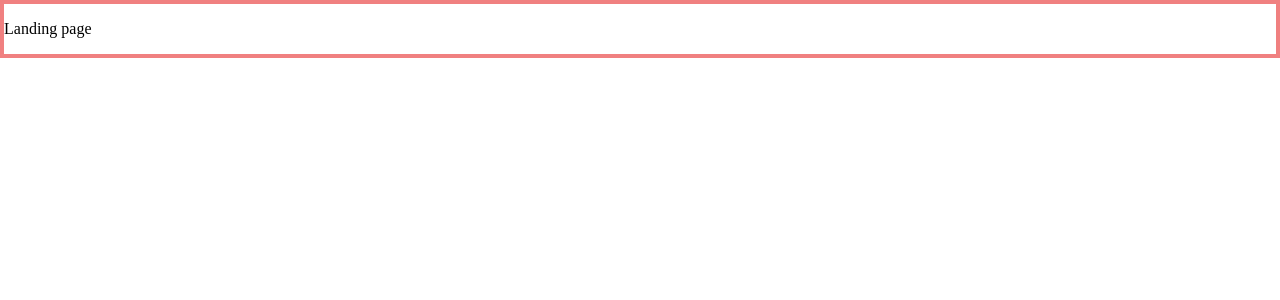
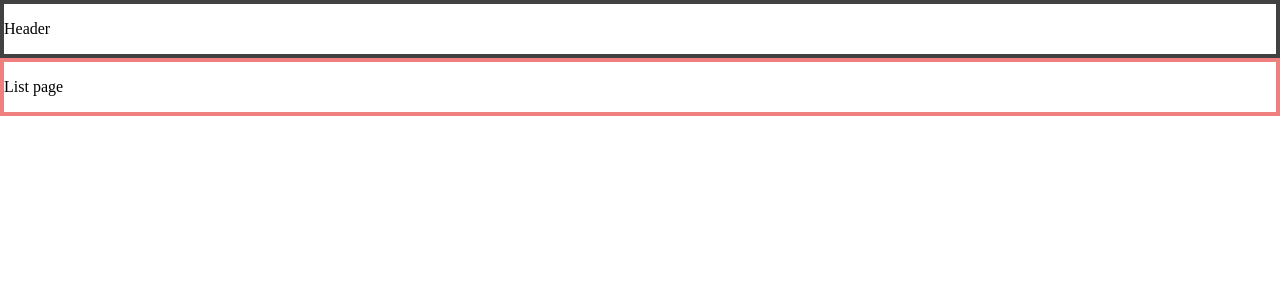
Before and after one commit to recondesigns-archived-practice/lodge-traveler-ut, a React (Create React App) app: page /list in a window 1280 px wide. Shown: the top 300 px of the page. Built offline with nearby package versions, Linux system fonts and the light colour scheme; what react-google-maps would draw is missing.

Commit message:
Added React Router Dom
Added react-router-dom and the correct routing.

```diff
--- a/src/App.js
+++ b/src/App.js
@@ -1,5 +1,10 @@
 import React, { useState } from 'react'
+import { Switch, Route } from 'react-router-dom'
 import LandingPage from './LandingPage'
+import MapPage from './MapPage'
+import ListPage from './ListPage'
+
+import Header from './components/Header'
 // import designIcon from './assets/icons/design-icon.svg'
 // import mapStyles from './mapStyles'
 
@@ -74,7 +79,22 @@ const WrappedMap = withScriptjs(withGoogleMap(Map))
 export default function App() {
 
   return (
-    <LandingPage />
+    <>
+    <Header />
+    <Switch>
+      <Route exact path={'/'}>
+        <LandingPage />
+      </Route>
+
+      <Route path={'/map'}>
+        <MapPage />
+      </Route>
+
+      <Route path={'/list'}>
+        <ListPage />
+      </Route>
+    </Switch>
+    </>
     // <div style={{ width: '100vw', height: '100vh' }}>
     //   <h1>{'Lodge Traveler - UT'}</h1>
     //   <WrappedMap
--- a/src/ListPage.js
+++ b/src/ListPage.js
@@ -0,0 +1,14 @@
+import React from 'react'
+import styled from 'styled-components'
+
+const Page = styled.main`
+    border: 4px solid lightcoral;
+`
+
+export default function ListPage() {
+    return (
+        <Page>
+            <p>{'List page'}</p>
+        </Page>
+    )
+}
--- a/src/MapPage.js
+++ b/src/MapPage.js
@@ -0,0 +1,14 @@
+import React from 'react'
+import styled from 'styled-components'
+
+const Page = styled.main`
+    border: 4px solid lightcoral;
+`
+
+export default function MapPage() {
+    return (
+        <Page>
+            <p>{'Map page'}</p>
+        </Page>
+    )
+}
--- /dev/null
+++ b/src/components/Header.js
@@ -0,0 +1,14 @@
+import React from 'react'
+import styled from 'styled-components'
+
+const StyledHeader = styled.header`
+    border: 4px solid #414141;
+`
+
+export default function Header() {
+    return (
+        <StyledHeader>
+            <p>{'Header'}</p>
+        </StyledHeader>
+    )
+}
--- a/src/index.js
+++ b/src/index.js
@@ -1,8 +1,17 @@
 import React from 'react';
 import ReactDOM from 'react-dom';
+import { BrowserRouter as Router } from 'react-router-dom'
 import App from './App';
 import './index.css'
 
+function Index() {
+    return (
+        <Router>
+            <App />
+        </Router>
+    )
+}
+
 ReactDOM.render(
-    <App />, document.getElementById('root')
+    <Index />, document.getElementById('root')
 )
```
